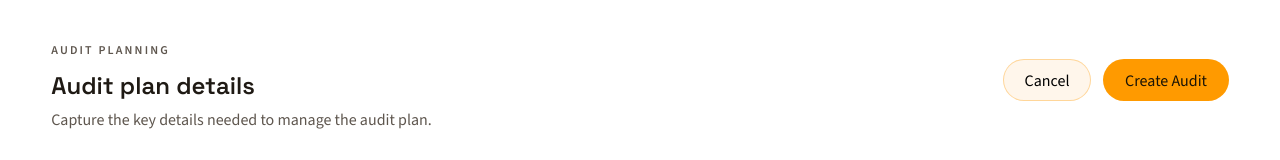
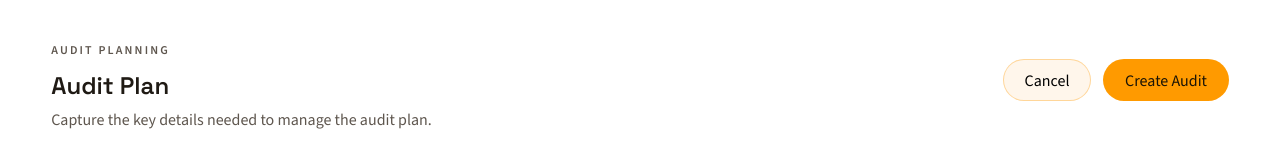
Before and after one commit to Vigameq/audir-classic, an Angular app: page /audit-plan in a window 1280 px wide. Shown: the part 120-280 px from the top of the page. Built offline with nearby package versions, Linux system fonts and the light colour scheme; no server answers.

Commit message:
WIP audit plan

```diff
--- a/src/app/pages/audit-plan/audit-plan.html
+++ b/src/app/pages/audit-plan/audit-plan.html
@@ -2,7 +2,7 @@
   <header class="plan-header">
     <div>
       <p class="eyebrow">Audit planning</p>
-      <h1>Audit plan details</h1>
+      <h1>Audit Plan</h1>
       <p class="subtitle">Capture the key details needed to manage the audit plan.</p>
     </div>
     <div class="header-actions">
```
